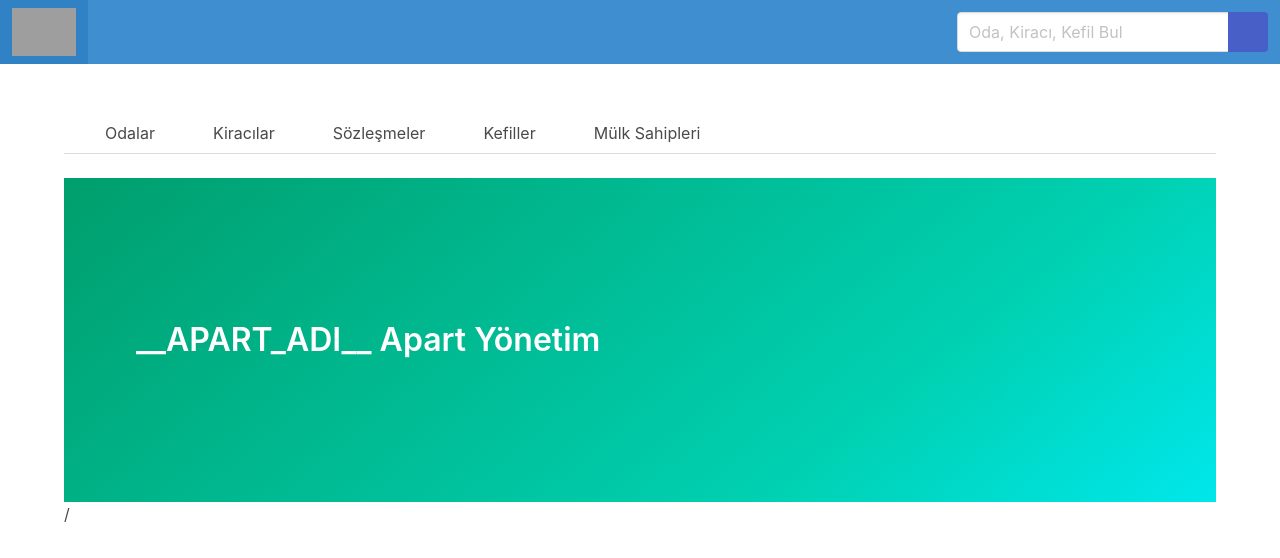
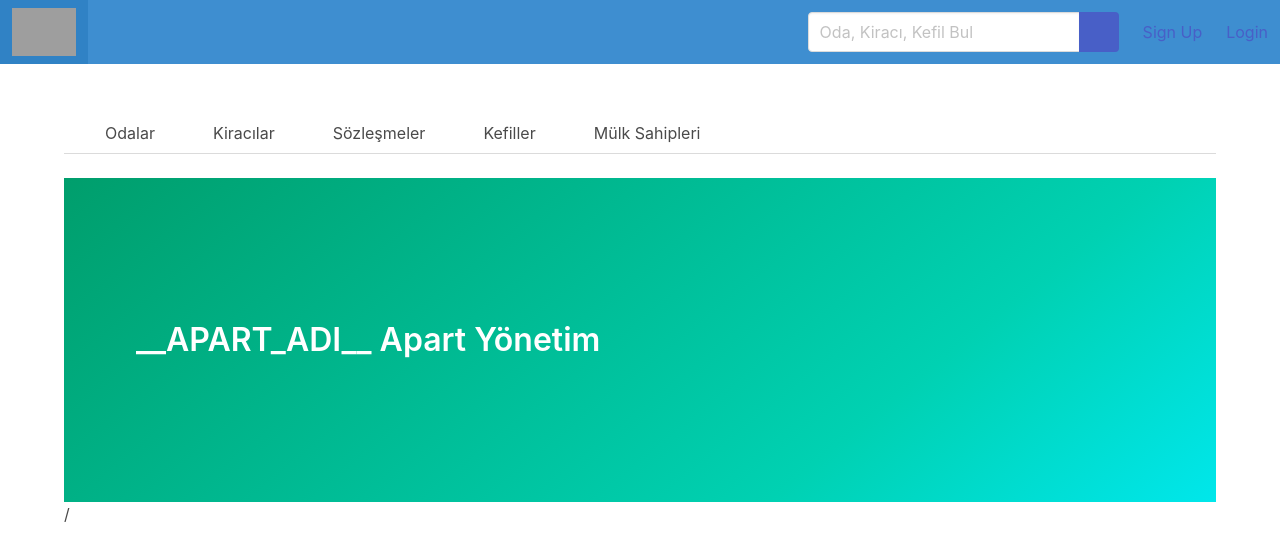
Before and after one commit to molcay/apartment-management-system, a Vue app in the folder frontend/: page / in a window 1280 px wide. Shown: the top 558 px of the page. Built offline with nearby package versions, Linux system fonts and the light colour scheme; grey boxes are pictures that could not be loaded.

Commit message:
Add Login and Signup to FE

```diff
--- a/frontend/src/App.vue
+++ b/frontend/src/App.vue
@@ -41,6 +41,16 @@
               </button>
             </div>
           </div>
+        </div>
+        <div class="navbar-item">
+          <router-link to="/kaydol">
+            <span class="fas fa-user" /> Sign Up
+          </router-link>
+        </div>
+        <div class="navbar-item">
+          <router-link to="/giris">
+            <span class="fas fa-sign-in-alt" /> Login
+          </router-link>
         </div>
       </div>
     </nav>
--- a/frontend/src/router.js
+++ b/frontend/src/router.js
@@ -21,7 +21,7 @@ import EditedGuarantor from './pages/guarantors/Edit'
 import EditedRoom from './pages/rooms/Edit'
 import EditedTenant from './pages/tenants/Edit'
 import EditedAgreement from './pages/agreements/Edit'
-
+import SignUp from './pages/accounts/SignUp'
 import {tr_to_ascii} from "./helper"
 
 const router = new VueRouter({
@@ -30,6 +30,10 @@ const router = new VueRouter({
     {
       path: '/',
       component: Home,
+    },
+    {
+      path: '/kaydol',
+      component: SignUp,
     },
     {
       path: '/odalar',
```
